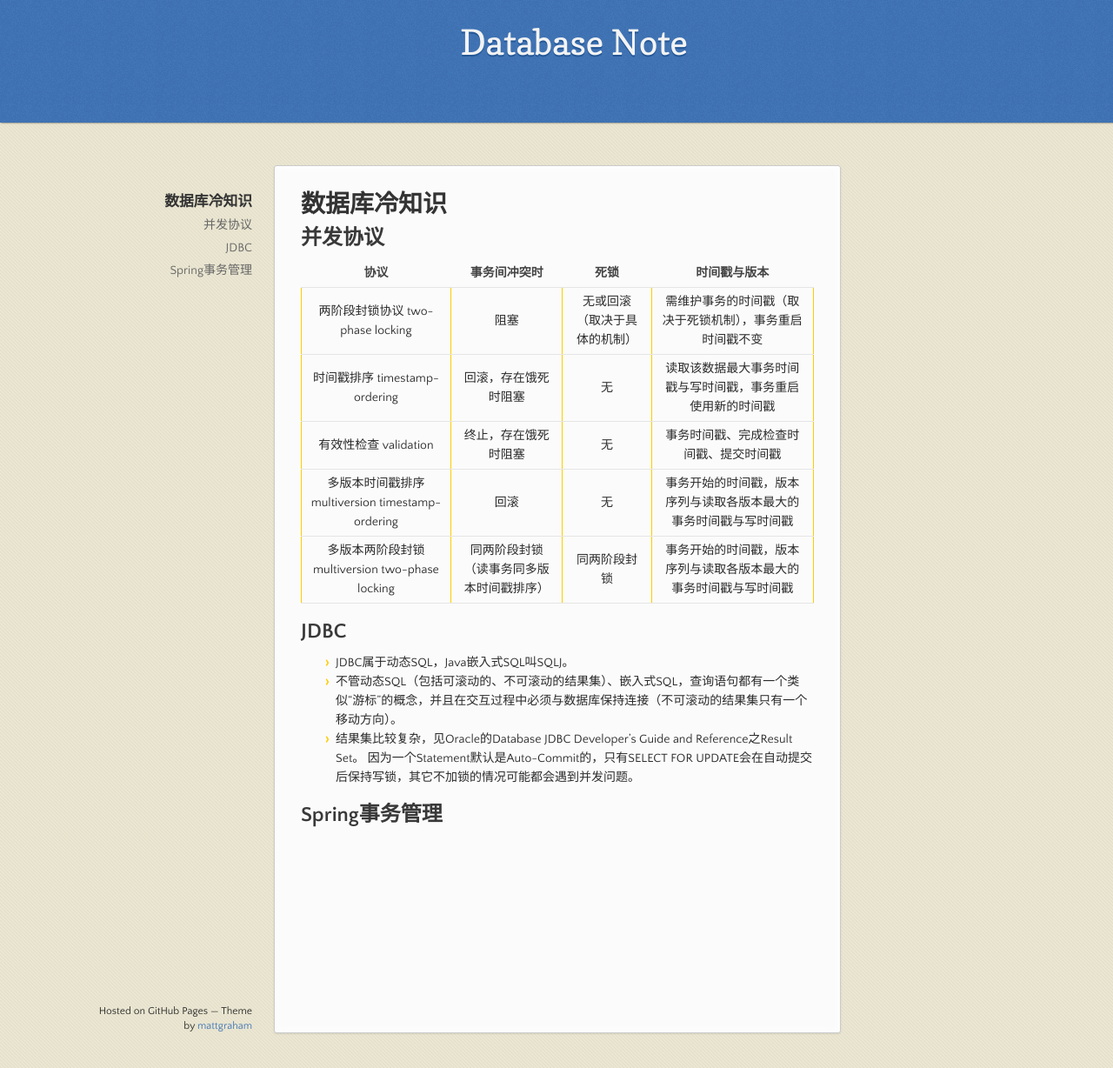
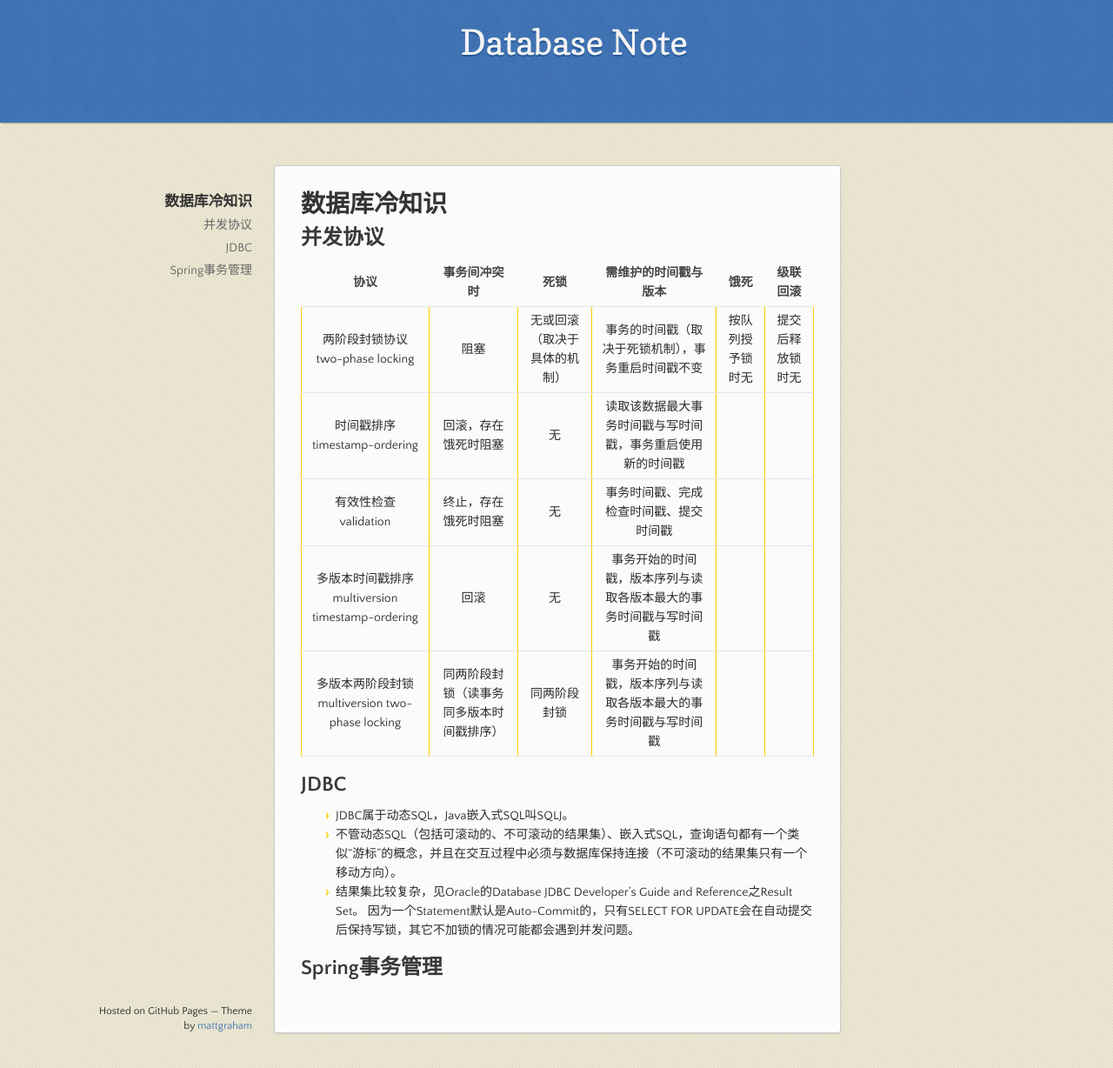
Before and after one commit to lvv9/lvv9.github.io, a Jekyll site: the page built from _posts/2019-01-28-database-note.md, in a window 1280 px wide and 1228 px high. Shown: the whole window at 87% size. Built offline with Jekyll 4.4.1, drawn with Linux system fonts in a browser that asks for light colours; our own code applies the rules of GitHub Pages for plain Markdown files; the repository's description, which GitHub fills in, is left out.

Commit message:
Update 2019-01-28-database-note.md

```diff
--- a/_posts/2019-01-28-database-note.md
+++ b/_posts/2019-01-28-database-note.md
@@ -2,13 +2,13 @@
 
 ## 并发协议
 
-|协议|事务间冲突时|死锁|时间戳与版本
-|:---:|:---:|:---:|:---:
-|两阶段封锁协议 two-phase locking|阻塞|无或回滚（取决于具体的机制）|需维护事务的时间戳（取决于死锁机制），事务重启时间戳不变
-|时间戳排序 timestamp-ordering|回滚，存在饿死时阻塞|无|读取该数据最大事务时间戳与写时间戳，事务重启使用新的时间戳
-|有效性检查 validation|终止，存在饿死时阻塞|无|事务时间戳、完成检查时间戳、提交时间戳
-|多版本时间戳排序 multiversion timestamp-ordering|回滚|无|事务开始的时间戳，版本序列与读取各版本最大的事务时间戳与写时间戳
-|多版本两阶段封锁 multiversion two-phase locking|同两阶段封锁（读事务同多版本时间戳排序）|同两阶段封锁|事务开始的时间戳，版本序列与读取各版本最大的事务时间戳与写时间戳
+|协议|事务间冲突时|死锁|需维护的时间戳与版本|饿死|级联回滚
+|:---:|:---:|:---:|:---:|:---:|:---:
+|两阶段封锁协议 two-phase locking|阻塞|无或回滚（取决于具体的机制）|事务的时间戳（取决于死锁机制），事务重启时间戳不变|按队列授予锁时无|提交后释放锁时无
+|时间戳排序 timestamp-ordering|回滚，存在饿死时阻塞|无|读取该数据最大事务时间戳与写时间戳，事务重启使用新的时间戳||
+|有效性检查 validation|终止，存在饿死时阻塞|无|事务时间戳、完成检查时间戳、提交时间戳||
+|多版本时间戳排序 multiversion timestamp-ordering|回滚|无|事务开始的时间戳，版本序列与读取各版本最大的事务时间戳与写时间戳||
+|多版本两阶段封锁 multiversion two-phase locking|同两阶段封锁（读事务同多版本时间戳排序）|同两阶段封锁|事务开始的时间戳，版本序列与读取各版本最大的事务时间戳与写时间戳||
 
 ## JDBC
 - JDBC属于动态SQL，Java嵌入式SQL叫SQLJ。
```
